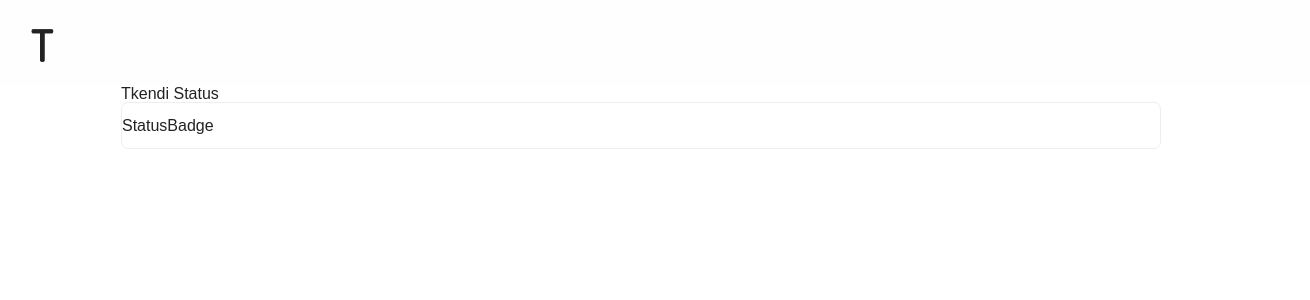
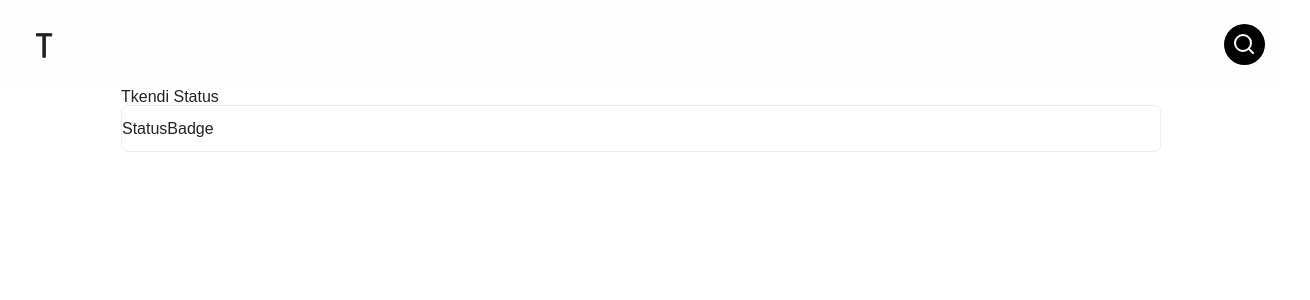
Before and after one commit to tkendi/status.tkendi.nl, a Next.js app: page / in a window 1280 px wide. Shown: the top 300 px of the page, 1310 px wide, since content can reach past the window. Built offline with nearby package versions, Linux system fonts and the light colour scheme; a web font is replaced by a local one.

Commit message:
[UPDATE] Update search add in header

```diff
--- a/components/molecules/Header/index.tsx
+++ b/components/molecules/Header/index.tsx
@@ -3,6 +3,8 @@ import { Dosis } from 'next/font/google';
 
 import { styled } from '@/styles/stitches.config';
 import { Text } from '@/components/atoms/Text';
+
+import Search from '../Search';
 
 const dosis = Dosis({
   subsets: ['latin'],
@@ -15,6 +17,7 @@ const Header = () => {
       <LogoBox>
         <LogoText className={dosis.variable}>T</LogoText>
       </LogoBox>
+      <Search />
     </Wrap>
   );
 };
@@ -22,7 +25,10 @@ const Header = () => {
 export default Header;
 
 const Wrap = styled('div', {
-  width: '100%',
+  width: 'calc(100% - 30px)',
+  display: 'flex',
+  alignItems: 'center',
+  justifyContent: 'space-between',
   padding: '15px',
   backgroundColor: '#fefefe',
 
@@ -30,14 +36,14 @@ const Wrap = styled('div', {
 });
 
 const LogoBox = styled('div', {
-  width: '35px',
-  height: '35px',
+  width: '38px',
+  height: '38px',
   padding: '10px',
 });
 
 const LogoText = styled(Text, {
   fontFamily: 'var(--dosis-font)',
-  fontSize: '45px',
+  fontSize: '34px',
   fontWeight: 600,
   lineHeight: '40px',
   textAlign: 'center',
--- a/components/molecules/Layout/type.ts
+++ b/components/molecules/Layout/type.ts
@@ -1,3 +1,3 @@
 export interface LayoutProps {
-  isHeaderShow: boolean;
+  isHeaderShow?: boolean;
 }
--- /dev/null
+++ b/components/molecules/Search/index.tsx
@@ -0,0 +1,30 @@
+import React from 'react';
+import { FiSearch } from 'react-icons/fi';
+
+import { styled } from '@/styles/stitches.config';
+
+const Search = () => {
+  return (
+    <Wrap>
+      <SearchIconWrap>
+        <FiSearch size="24" color="#ffffff" />
+      </SearchIconWrap>
+    </Wrap>
+  );
+};
+
+export default Search;
+
+const Wrap = styled('div', {
+  height: 'max-content',
+});
+
+const SearchIconWrap = styled('div', {
+  width: '25px',
+  height: '25px',
+  padding: '8px',
+  borderRadius: '50%',
+  backgroundColor: '#000000',
+});
+
+const Input = styled('input', {});
```
